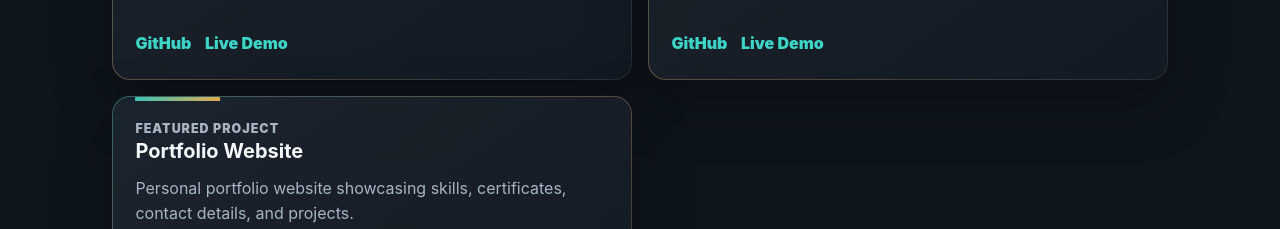
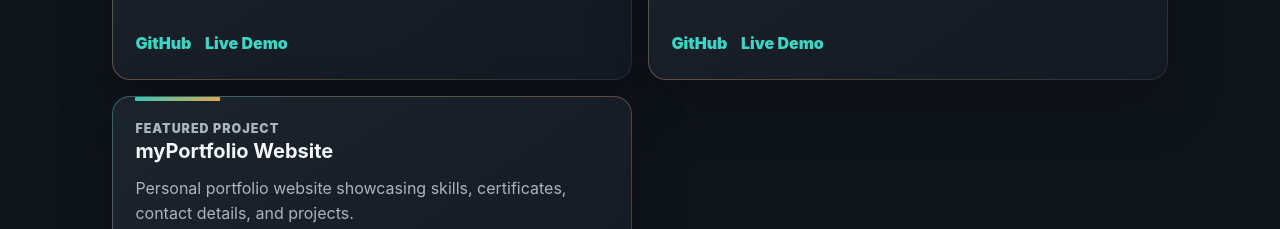
Before and after one commit to hibr12/my-portfolio, a React (Vite) app: page / in a window 1280 px wide. Shown: the part 2340-2569 px from the top of the page. Built offline with nearby package versions, Linux system fonts and the light colour scheme.

Commit message:
update the porfolio project

```diff
--- a/src/data/portfolioData.js
+++ b/src/data/portfolioData.js
@@ -29,11 +29,11 @@ export const projects = [
     demo: 'https://e-learning-ui.vercel.app',
   },
   {
-    title: 'Portfolio Website',
+    title: ' myPortfolio Website',
     description: 'Personal portfolio website showcasing skills, certificates, contact details, and projects.',
     technologies: ['React', 'CSS'],
-    github: 'https://github.com/yourusername/portfolio',
-    demo: 'https://your-portfolio.netlify.app',
+    github: 'https://github.com/hibr12/my-portfolio.git',
+    demo: 'https://my-portfolio-mu-rosy-93.vercel.app/',
   },
 ];
 
```
